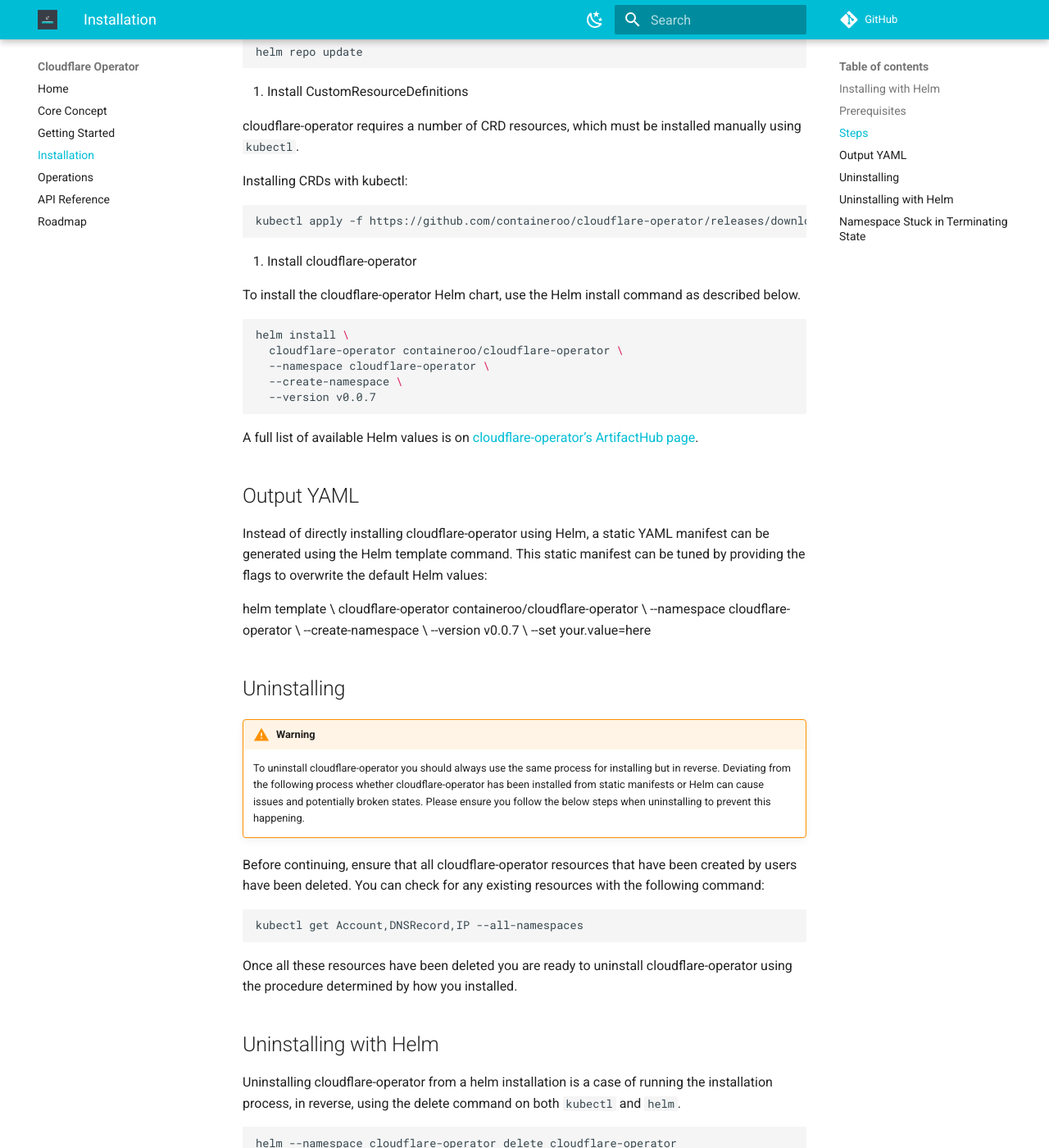
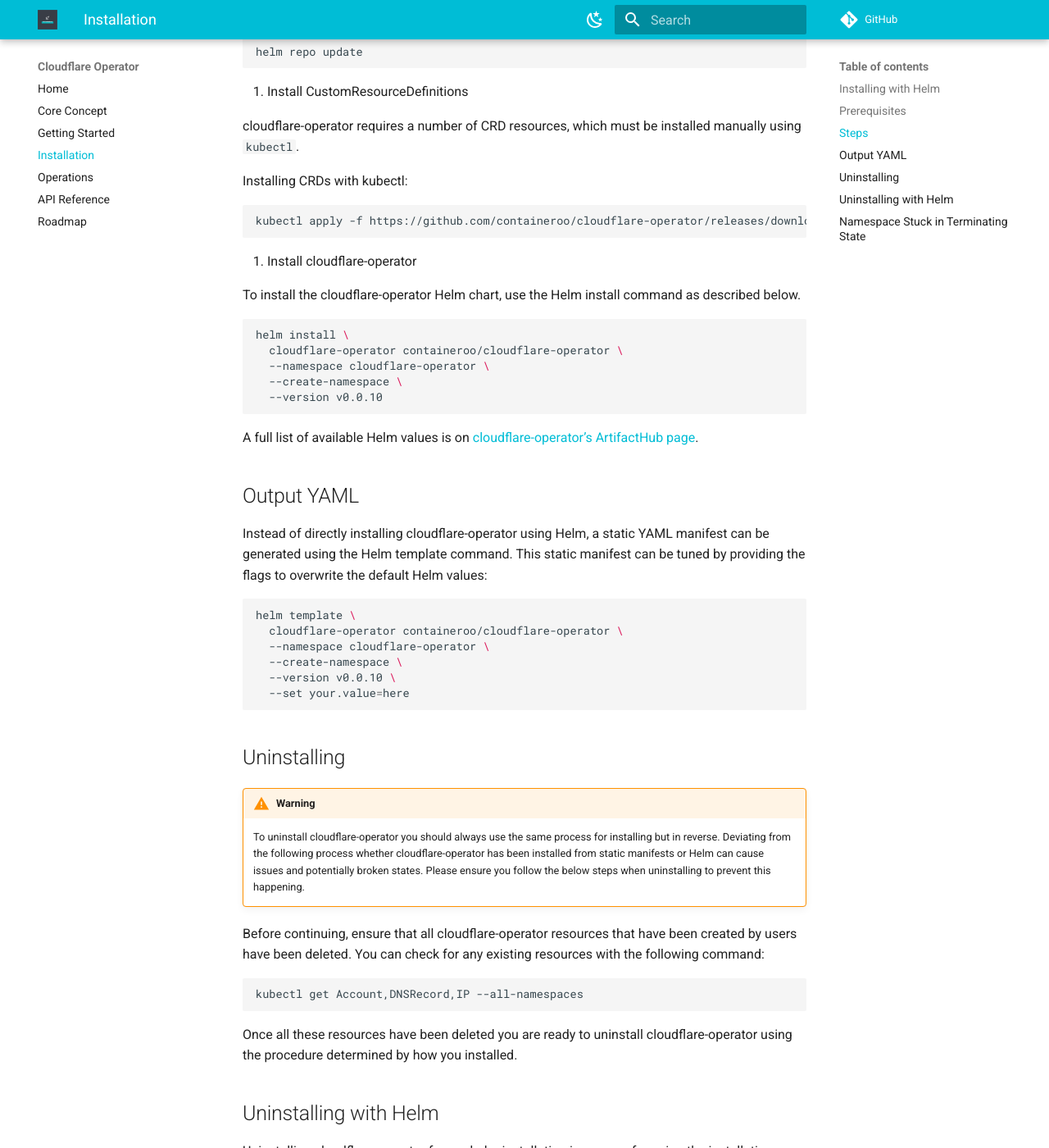
Before and after one commit to containeroo/cloudflare-operator, an MkDocs documentation site: the page built from docs/content/installation.md, in a window 1280 px wide and 1400 px high, scrolled down 635 px. Shown: the whole window at 82% size. Built offline with MkDocs 1.6.1 and Material for MkDocs 9.7.7, drawn with Linux system fonts in a browser that asks for light colours; comment, search, counter and statistics services are not loaded; some of the changed text lies outside the part shown.

Commit message:
docs: Update helm version

````diff
--- a/docs/content/installation.md
+++ b/docs/content/installation.md
@@ -32,7 +32,7 @@ cloudflare-operator requires a number of CRD resources, which must be installed
 Installing CRDs with kubectl:
 
 ```bash
-kubectl apply -f https://github.com/containeroo/cloudflare-operator/releases/download/v0.0.6/crds.yaml
+kubectl apply -f https://github.com/containeroo/cloudflare-operator/releases/download/v0.0.7/crds.yaml
 ```
 
 4. Install cloudflare-operator
@@ -44,7 +44,7 @@ helm install \
   cloudflare-operator containeroo/cloudflare-operator \
   --namespace cloudflare-operator \
   --create-namespace \
-  --version v0.0.7
+  --version v0.0.10
 ```
 
 A full list of available Helm values is on [cloudflare-operator’s ArtifactHub page](https://artifacthub.io/packages/helm/containeroo/cloudflare-operator).
@@ -53,12 +53,14 @@ A full list of available Helm values is on [cloudflare-operator’s ArtifactHub
 
 Instead of directly installing cloudflare-operator using Helm, a static YAML manifest can be generated using the Helm template command. This static manifest can be tuned by providing the flags to overwrite the default Helm values:
 
+```bash
 helm template \
   cloudflare-operator containeroo/cloudflare-operator \
   --namespace cloudflare-operator \
   --create-namespace \
-  --version v0.0.7 \
+  --version v0.0.10 \
   --set your.value=here
+```
 
 ## Uninstalling
 
@@ -91,7 +93,7 @@ Finally, delete the cloudflare-operator CustomResourceDefinitions using the link
     This command will also remove installed cloudflare-operator objects. All cloudflare-operator resources will be removed by Kubernetes' garbage collector.
 
 ```bash
-kubectl delete -f https://github.com/containeroo/cloudflare-operator/releases/download/v0.0.6/crds.yaml
+kubectl delete -f https://github.com/containeroo/cloudflare-operator/releases/download/v0.0.7/crds.yaml
 ```
 
 ## Namespace Stuck in Terminating State
````
